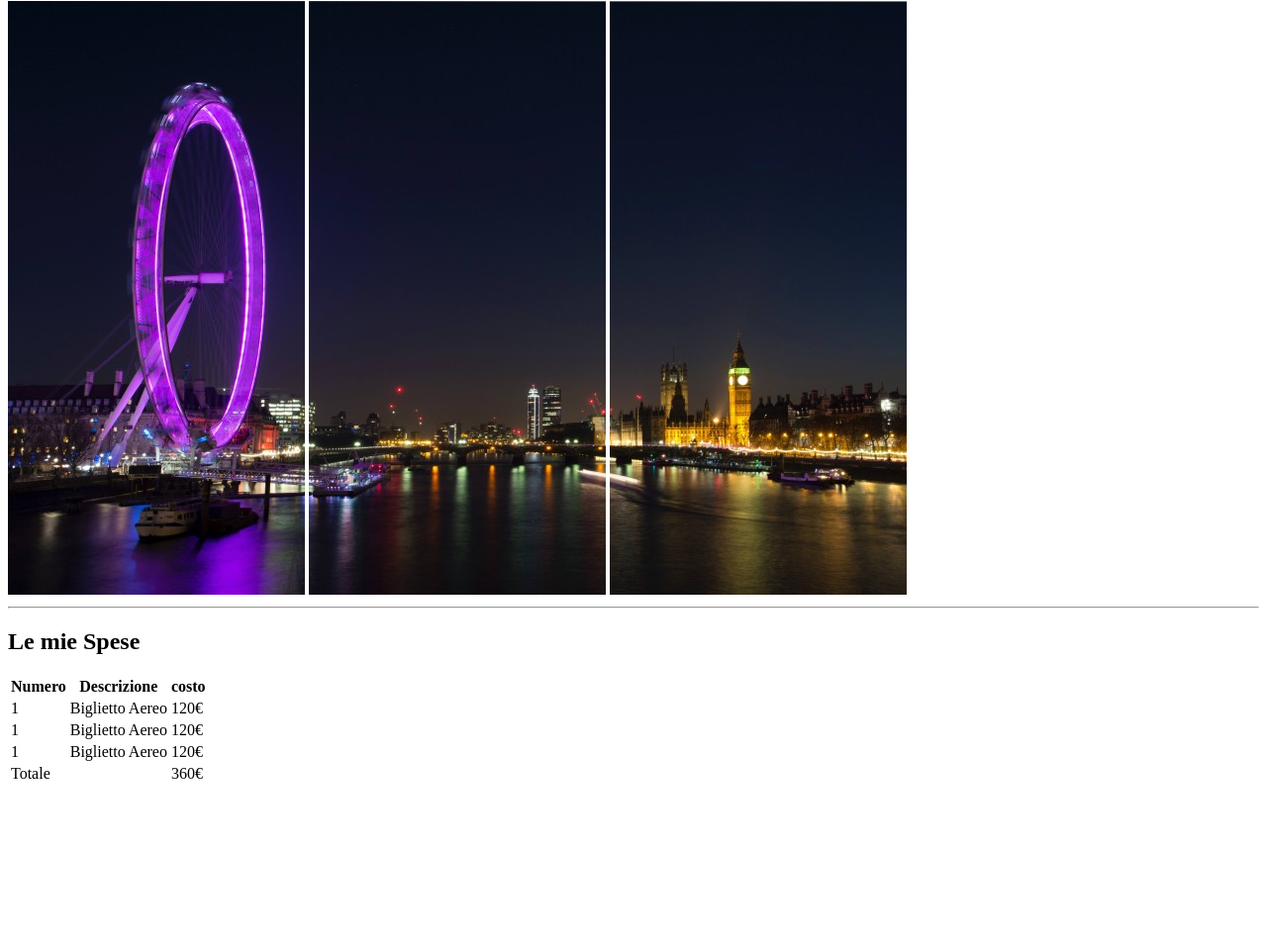
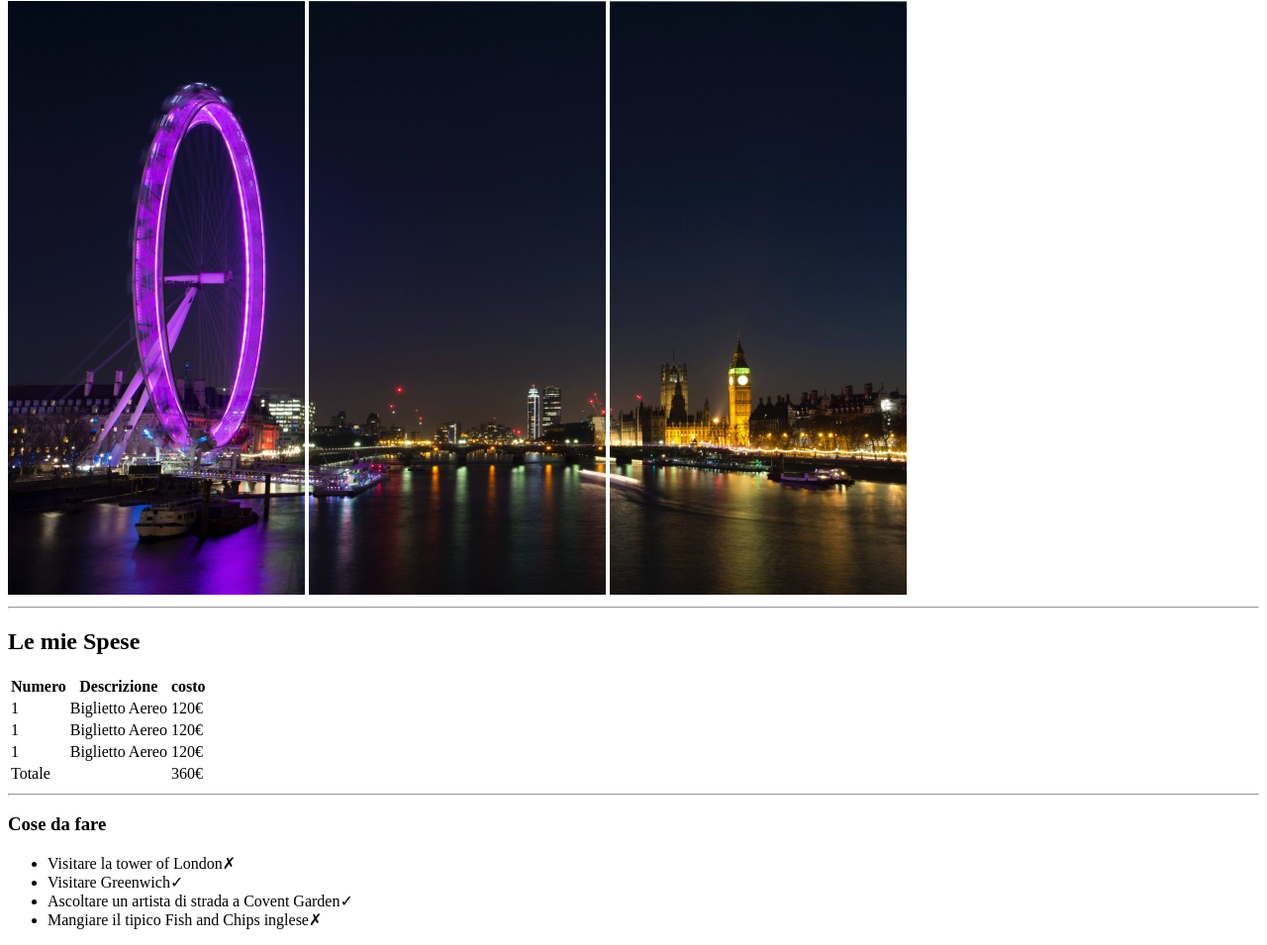
Before and after one commit to AlessioDiPietro/html-london-trip, a plain HTML site: page index.html in a window 1280 px wide. Shown: the part 79-1034 px from the top of the page at 99% size. Before the commit the page ends 881 px from the top, so only its background shows below. Drawn offline with Linux system fonts and the light colour scheme.

Commit message:
ADD- sezione cose da fare e lista

```diff
--- a/index.html
+++ b/index.html
@@ -19,6 +19,7 @@
 
     <!-- inizio vademecum -->
     <main>
+
         <!-- inizio sezione spese -->
         <section>
             <hr>
@@ -58,11 +59,24 @@
                 </tfoot>
             </table>
             <!-- fine tabella spese -->
+        </section>
+        <!-- fine sezione spese -->
 
+        <!-- inizio sezione "cose da fare" -->
+        <section>
+        <hr>
+        <h3>Cose da fare</h3>
+        <!-- inizio lista "cose da fare" -->
+            <ul>
+                <li>Visitare la tower of London&cross;</li>
+                <li>Visitare Greenwich&check;</li>
+                <li>Ascoltare un artista di strada a Covent Garden&check;</li>
+                <li>Mangiare il tipico Fish and Chips inglese&cross;</li>
+            </ul>
+            <!-- fine lista "cose da fare" -->
         </section>
-        <section>
+        <!-- fine sezione "cose da fare" -->
 
-        </section>
         <section>
 
         </section>
```
